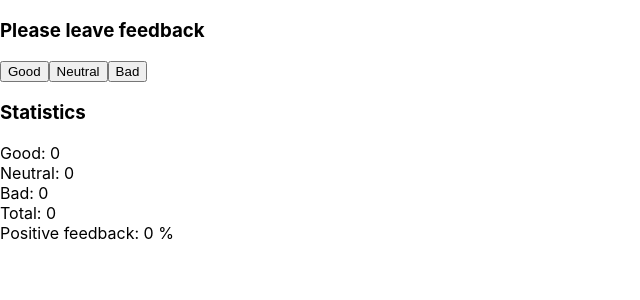
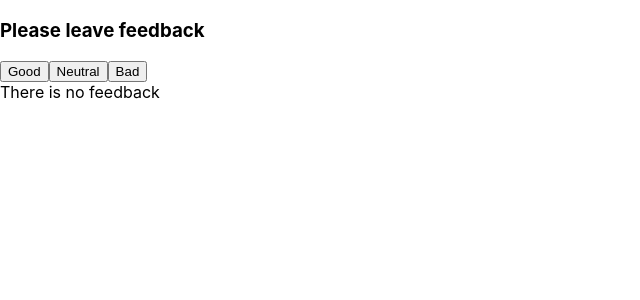
Before and after one commit to AnastasiaZhab/goit-react-hw-02-feedback, a React (Create React App) app: page / in a window 1280 px wide. Shown: the top 300 px of the page, without its empty margins (0-640 px from the left). Built offline with nearby package versions, Linux system fonts and the light colour scheme.

Commit message:
fix Notification component

```diff
--- a/src/App.js
+++ b/src/App.js
@@ -56,7 +56,7 @@ class App extends Component {
           />
         </Section>
 
-        {this.state.total === 0 ? (
+        {this.state.total > 0 ? (
           <Section title="Statistics">
             <Statistics
               good={this.state.good}
--- a/src/components/Counter/Notification/Notification.js
+++ b/src/components/Counter/Notification/Notification.js
@@ -1,4 +1,4 @@
-const Notification = (message) => {
+const Notification = ({ message }) => {
   return <span>{message}</span>;
 };
 
```
Also changed, not shown: src/components/Counter/BlockStatistics/BlockStatistics.js (deleted, +0 -9 lines).
